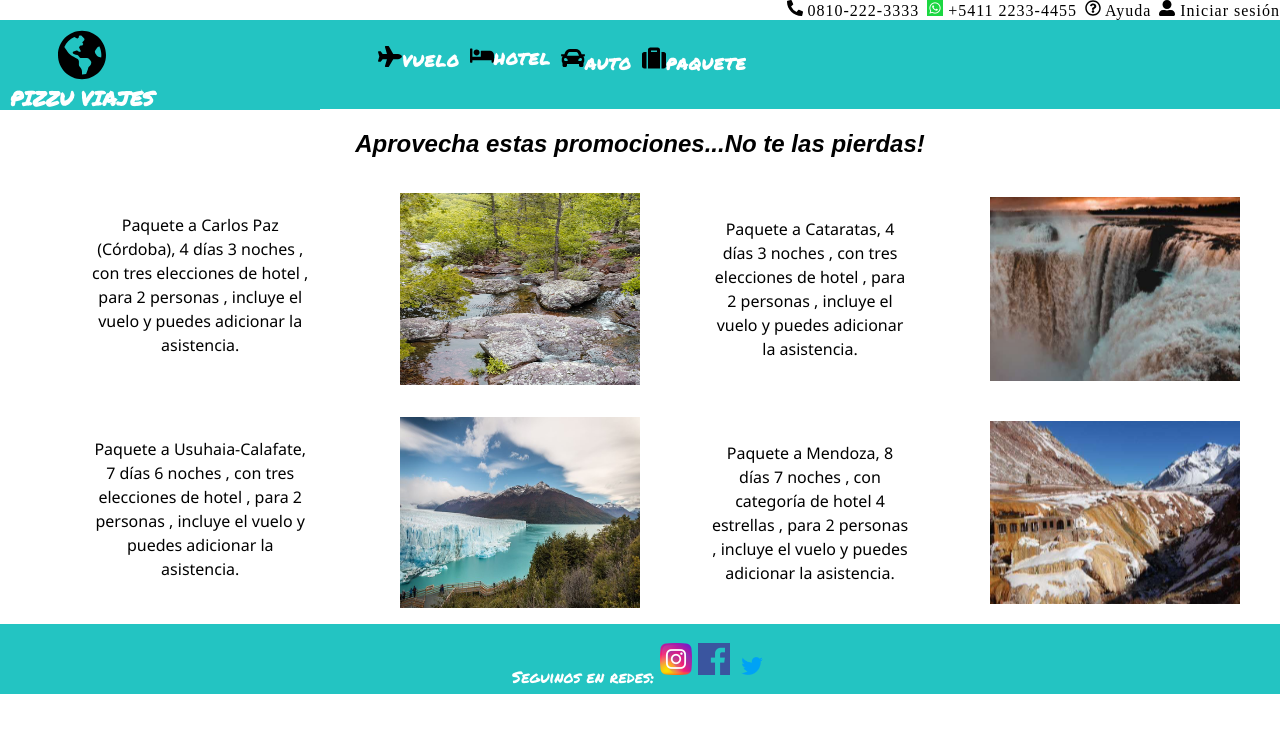
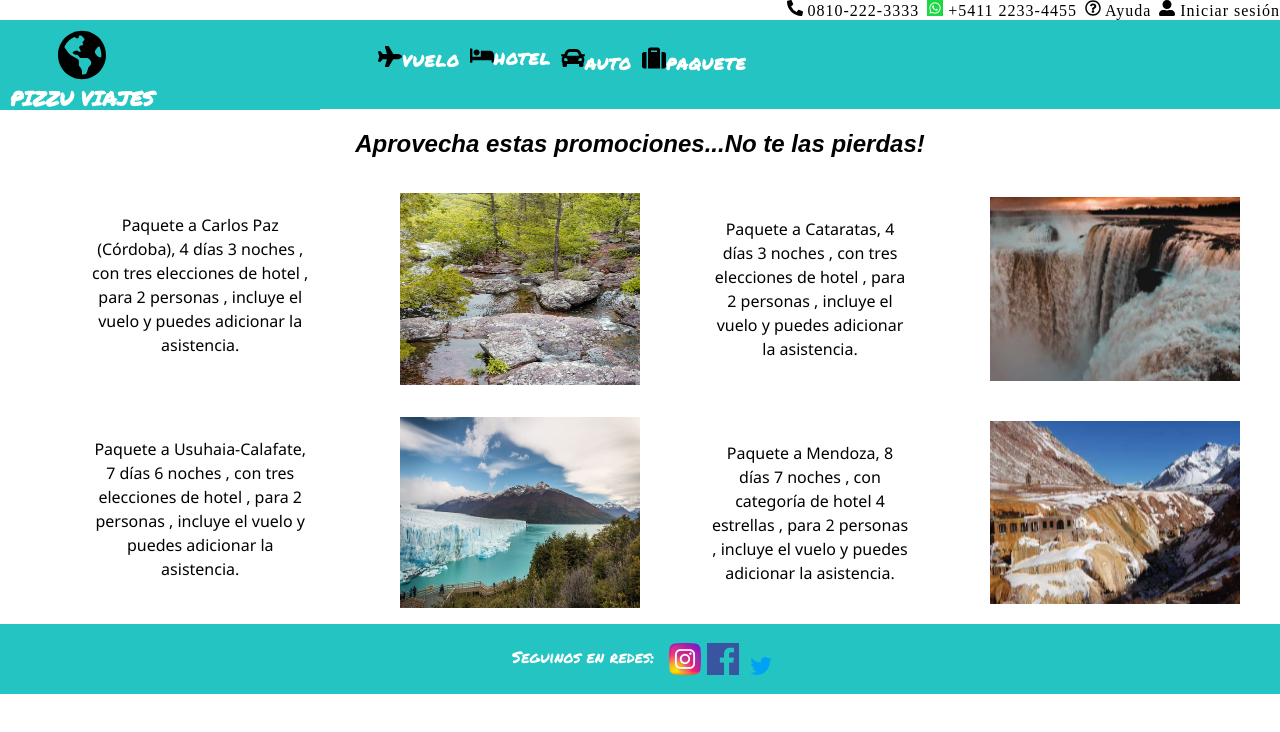
Before and after one commit to gabypizzutti/pizzuviajes-proyecto-final, a website: page index.html in a window 1280 px wide. Drawn offline with nearby package versions, Linux system fonts and the light colour scheme; a web font is replaced by a local one.

Commit message:
se ajusta footer de index y paquete

```diff
--- a/index.html
+++ b/index.html
@@ -106,11 +106,10 @@
         <!-- cierre de main -->
      <!--inicio Footer y img redes sociales-->
      <footer class="piePagina">
-        <span class="follow">Seguinos en redes:
+        <span class="follow">Seguinos en redes: </span>
             <img class="redes socialMedia" src="assets/icono-ig.png" alt="logo instagram" title="instagram">
             <img class="redes socialMedia" src="assets/icono-face.png" alt="logo facebook" title="facebook">
             <img class="redes socialMedia" src="assets/icono-twitter.png" alt="logo twitter" title="twitter">
-         </span>
      </footer>
      <!-- cierre footer -->
     </div>
--- a/scss/_grid.scss
+++ b/scss/_grid.scss
@@ -93,9 +93,11 @@ nav ul li a:hover {
 
 .follow{
     text-align: center;
-    // margin-bottom: 5em;
-    width: 120px;
-    height: 33px;
+    // padding-bottom: 4em;
+    width: 160px;
+    height: 38px;
+    display: inline-block;
+    overflow-y: hidden;
 }
 
 .tituloContenido{
@@ -288,7 +290,7 @@ nav ul li a:hover {
 		text-align: center;
 		font-family: 'Permanent Marker', cursive; /*letra extraida de google fonts*/
 		color: white;
-		height: 70px;
+		height: 50px;
 	}
 
     // page paquete
```
Also changed, not shown: css/main.css, 1 other file.
